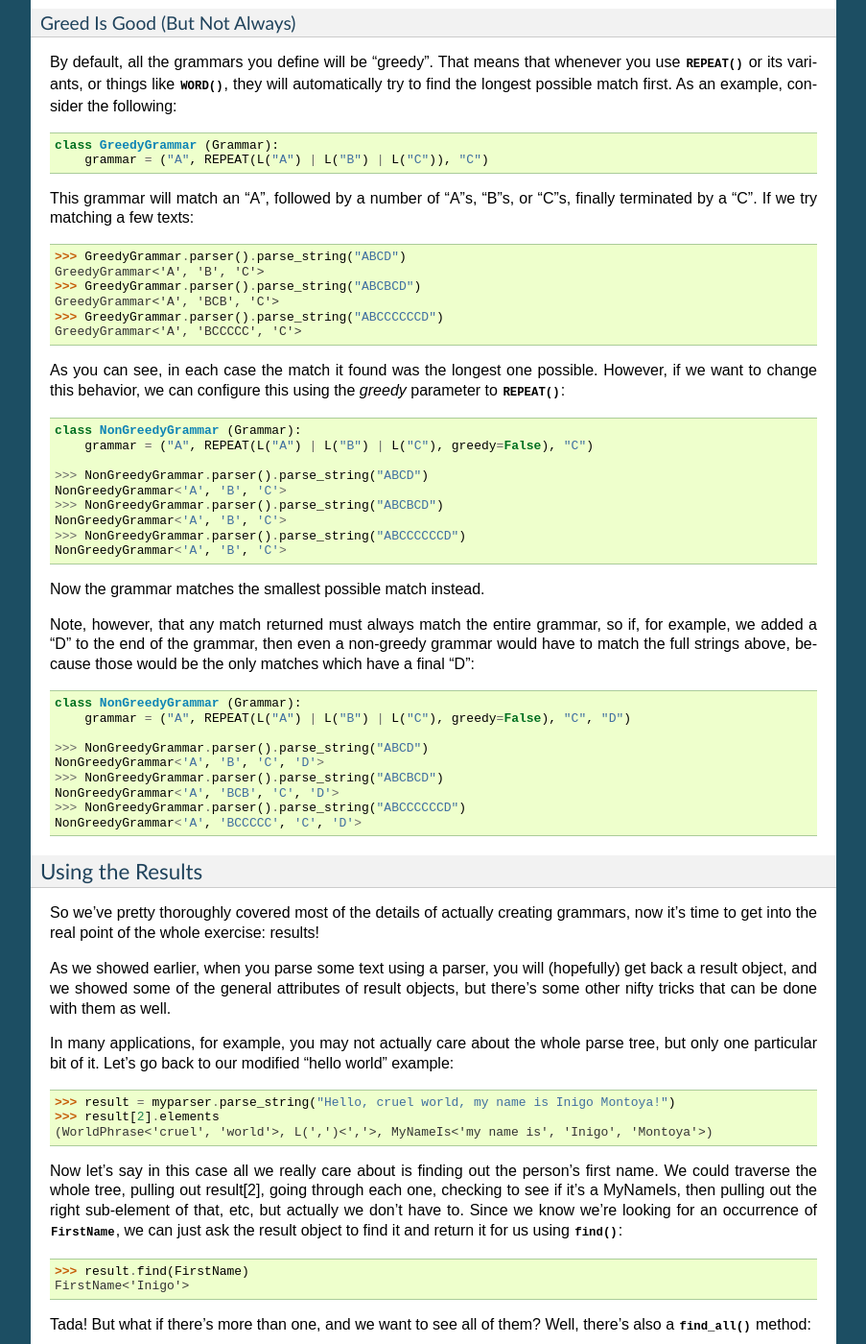
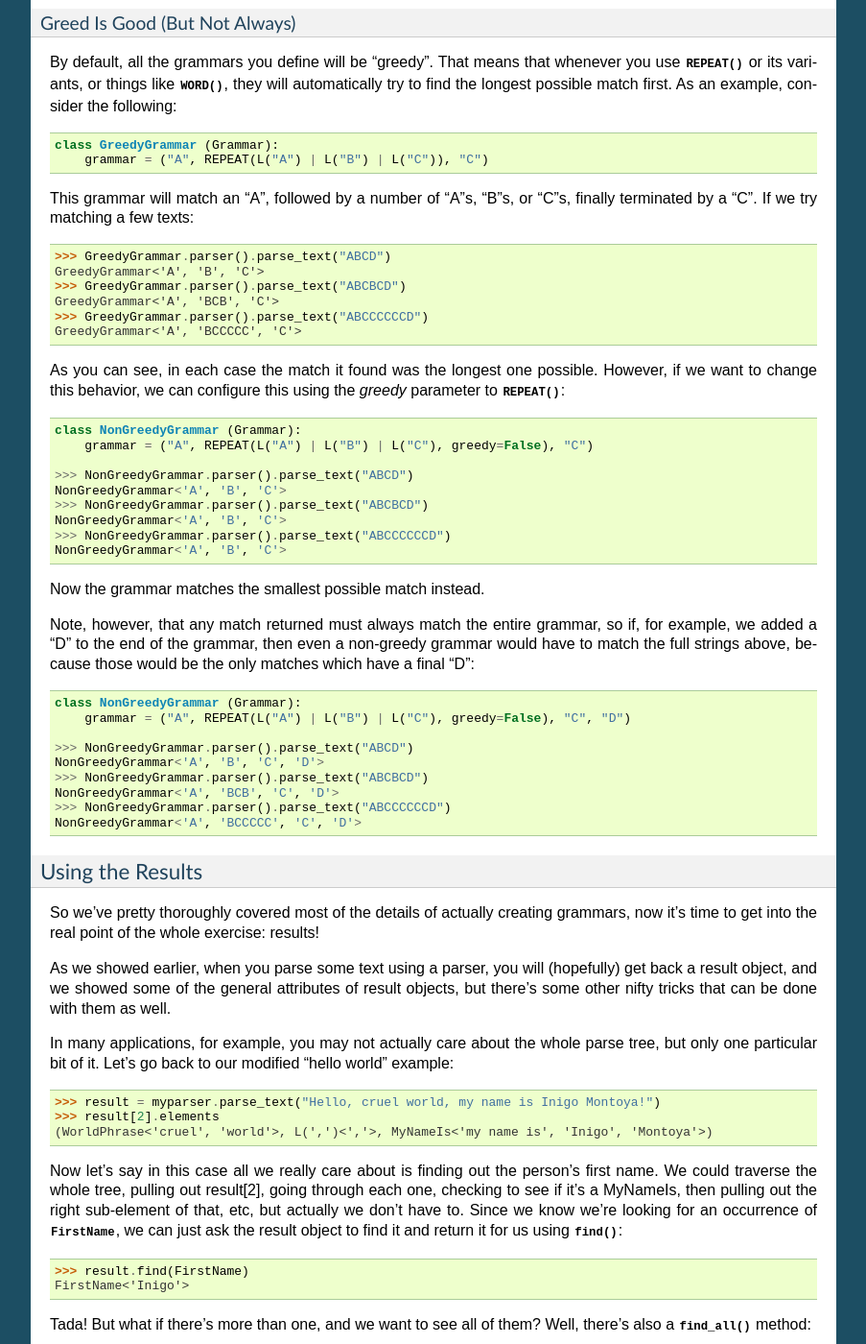
Before and after one commit to foogod/modgrammar, a Sphinx documentation site: the page built from doc/tutorial.rst, in a window 1280 px wide and 1400 px high, scrolled down 9110 px. Shown: the whole window at 96% size, without its empty margins (198-1101 px from the left). Built offline with Sphinx 7.4.7, drawn with Linux system fonts in a browser that asks for light colours; some of the changed text lies outside the part shown.

Commit message:
Enh 11: Deprecated parse_string in favor of parse_text Enh 16: Deprecated SPACE in favor of WHITESPACE

```diff
--- a/doc/libref.rst
+++ b/doc/libref.rst
@@ -132,7 +132,7 @@ Parser Objects
 
    Methods:
 
-   .. automethod:: GrammarParser.parse_string
+   .. automethod:: GrammarParser.parse_text
    .. automethod:: GrammarParser.parse_lines
    .. automethod:: GrammarParser.parse_file
    .. automethod:: GrammarParser.remainder
--- a/doc/tutorial.rst
+++ b/doc/tutorial.rst
@@ -26,9 +26,9 @@ So we have a grammar defined, and that's all well and good, but how do we actual
 
    myparser = MyGrammar.parser()
 
-This parser object can then be used to take pieces of text and attempt to match them against the associated grammar.  Parser objects have several different methods for doing this, depending on whether you're reading from a file, parsing all your text at once, getting it a bit at a time, etc, but for now we'll stick to trying to parse a single string.  To do this, just call the :meth:`~modgrammar.GrammarParser.parse_string` method::
+This parser object can then be used to take pieces of text and attempt to match them against the associated grammar.  Parser objects have several different methods for doing this, depending on whether you're reading from a file, parsing all your text at once, getting it a bit at a time, etc, but for now we'll stick to trying to parse a single string.  To do this, just call the :meth:`~modgrammar.GrammarParser.parse_text` method::
 
-   result = myparser.parse_string("Hello, world!")
+   result = myparser.parse_text("Hello, world!")
 
 Congratulations!  If you're following along in your own window, you have just successfully parsed a piece of text using a custom grammar and now have a parse result object containing all of the relevant information.  Let's take a look::
 
@@ -95,11 +95,11 @@ As you probably figured out already, this will allow us to match both "Goodbye,
 ::
 
    >>> myparser = MyGrammar.parser()
-   >>> result = myparser.parse_string("Hello, world!")
+   >>> result = myparser.parse_text("Hello, world!")
    >>> result.elements
    (L('Hello,')<'Hello,'>, L(',')<','>, None, L('world!')<'world!'>)
 
-   >>> result = myparser.parse_string("Goodbye, cruel world!")
+   >>> result = myparser.parse_text("Goodbye, cruel world!")
    >>> result.elements
    (L('Goodbye')<'Goodbye'>, L(',')<','>, L('cruel')<'cruel'>, L('world!')<'world!'>)
 
@@ -133,7 +133,7 @@ There we go.. we now have not just one grammar, but a whole grammar tree (well,
 So, let's see how it works::
 
    >>> myparser = MyGrammar.parser()
-   >>> result = myparser.parse_string("Hello, world!")
+   >>> result = myparser.parse_text("Hello, world!")
    >>> result.elements
    (OpeningWord<'Hello'>, L(',')<','>, WorldPhrase<None, 'world'>, L('!')<'!'>)
 
@@ -163,10 +163,10 @@ And we'll update our :class:`MyGrammar` to add the new option::
 There!  Now let's give it a whirl::
 
    >>> myparser = MyGrammar.parser()
-   >>> myparser.parse_string("Hello, wonderful world!")
+   >>> myparser.parse_text("Hello, wonderful world!")
    MyGrammar<'Hello', ',', 'wonderful world', '!'>
 
-   >>> myparser.parse_string("Hello, my name is Inigo Montoya!")
+   >>> myparser.parse_text("Hello, my name is Inigo Montoya!")
    MyGrammar<'Hello', ',', 'my name is Inigo Montoya', '!'>
 
 Remember that bit above about identifying results based on their class?  Here's an example of where it comes in handy.  Both of these are valid matches to the grammar, but they're two very different sorts of sentences.  How do we tell what type of sentence we're dealing with?  Well, just look at the type of the third element::
@@ -186,7 +186,7 @@ So what if we wanted to be able to include multiple phrases in the same sentence
 There, now we can have any number of :class:`WorldPhrase` or :class:`MyNameIs` matches before the final exclamation point::
 
    >>> myparser = MyGrammar.parser()
-   >>> results = myparser.parse_string("Hello, cruel world my name is Inigo Montoya!")
+   >>> results = myparser.parse_text("Hello, cruel world my name is Inigo Montoya!")
    >>> results.elements
    (OpeningWord<'Hello'>, L(',')<','>, <REPEAT><'cruel world', 'my name is Inigo Montoya'>, L('!')<'!'>)
    >>> results[2].elements
@@ -200,7 +200,7 @@ As you can see, the third element is now a :func:`~modgrammar.REPEAT` match, whi
 Because it's so common, the :func:`~modgrammar.LIST_OF` construct was created specifically to deal with this sort of case.  It's basically like :func:`~modgrammar.REPEAT`, except that you can specify a separator that should come between each repeated occurrence (but not at the beginning or end), so now we can have multiple sentiments in our sentence, but they have to be separated by commas::
 
    >>> myparser = MyGrammar.parser()
-   >>> result = myparser.parse_string("Hello, cruel world, my name is Inigo Montoya!")
+   >>> result = myparser.parse_text("Hello, cruel world, my name is Inigo Montoya!")
    >>> result[2].elements
    (WorldPhrase<'wonderful', 'world'>, L(',')<','>, MyNameIs<'my name is', 'Inigo', 'Montoya'>)
 
@@ -213,11 +213,11 @@ One last thing:  Currently our grammar will match a potentially infinite number
 
 Now it won't let us go too far overboard with our sentences::
 
-   >>> myparser.parse_string("Hello, cruel world!")
+   >>> myparser.parse_text("Hello, cruel world!")
    MyGrammar<'Hello', ',', 'cruel world', '!'>
-   >>> myparser.parse_string("Hello, cruel world, wonderful world!")
+   >>> myparser.parse_text("Hello, cruel world, wonderful world!")
    MyGrammar<'Hello', ',', 'cruel world, wonderful world', '!'>
-   >>> myparser.parse_string("Hello, cruel world, wonderful world, cruel world!")
+   >>> myparser.parse_text("Hello, cruel world, wonderful world, cruel world!")
    Traceback (most recent call last):
    ...
    modgrammar.ParseError: [line 1, column 91] Expected '!': found ', cruel world!'
@@ -272,7 +272,7 @@ And, in fact, this is what the :meth:`~modgrammar.Grammar.grammar_resolve_refs`
 
 And presto, a fully recursive grammar::
 
-   >>> Expression.parser().parse_string("(1*2)+(3*(4/(5-6)))")
+   >>> Expression.parser().parse_text("(1*2)+(3*(4/(5-6)))")
    Expression<'(1*2)', '+', '(3*(4/(5-6)))'>
 
 Note that while this grammar can theoretically support an unlimited depth of recursion, from a practical perspective each time the :mod:`modgrammar` engine descends into a sub-grammar it involves an associated method call, so the actual depth is limited by the python interpreter's stack.  (For most python implementations, however, the stack is large enough that this is usually not a large concern.)
@@ -289,7 +289,7 @@ We should also talk for a moment about what is known as "left recursion".  This
 
 This (recursive) grammar will match any number of literal "A"s, with the first element being an "A", and the second being a recursive :class:`RightRecursive` match, like so::
 
-   >>> result = RightRecursive.parser().parse_string("AAAB")
+   >>> result = RightRecursive.parser().parse_text("AAAB")
    >>> result
    RightRecursive<'A', 'AA'>
    >>> result.elements[1]
@@ -306,7 +306,7 @@ Now let's look at the same thing, but done in a left-recursive way::
 
 Now, theoretically, according to the rules of defining grammars, this is a perfectly valid grammar definition: it should match the same thing as :class:`RightRecursive`, but just with the recursive part being the first element of each match and the literal being the second.  The problem, however, is that since the :mod:`modgrammar` parser works in a left-to-right order, the first thing it will try to match is the first sub-grammar, which is a reference to :class:`LeftRecursive`, so it will try to match the first sub-grammar of that, which is a reference to :class:`LeftRecursive`, and so on, and so on.  The end result is that it will recurse infinitely (or really, until it runs out of stack space) before it ever starts actually matching anything at all::
 
-   >>> result = LeftRecursive.parser().parse_string("AAAB")
+   >>> result = LeftRecursive.parser().parse_text("AAAB")
    Traceback (most recent call last):
    ...
    RuntimeError: maximum recursion depth exceeded in __instancecheck__
@@ -345,11 +345,11 @@ By default, all the grammars you define will be "greedy".  That means that whene
 
 This grammar will match an "A", followed by a number of "A"s, "B"s, or "C"s, finally terminated by a "C".  If we try matching a few texts::
 
-   >>> GreedyGrammar.parser().parse_string("ABCD")
+   >>> GreedyGrammar.parser().parse_text("ABCD")
    GreedyGrammar<'A', 'B', 'C'>
-   >>> GreedyGrammar.parser().parse_string("ABCBCD")
+   >>> GreedyGrammar.parser().parse_text("ABCBCD")
    GreedyGrammar<'A', 'BCB', 'C'>
-   >>> GreedyGrammar.parser().parse_string("ABCCCCCCD")
+   >>> GreedyGrammar.parser().parse_text("ABCCCCCCD")
    GreedyGrammar<'A', 'BCCCCC', 'C'>
 
 As you can see, in each case the match it found was the longest one possible.  However, if we want to change this behavior, we can configure this using the *greedy* parameter to :func:`~modgrammar.REPEAT`::
@@ -357,11 +357,11 @@ As you can see, in each case the match it found was the longest one possible.  H
    class NonGreedyGrammar (Grammar):
        grammar = ("A", REPEAT(L("A") | L("B") | L("C"), greedy=False), "C")
 
-   >>> NonGreedyGrammar.parser().parse_string("ABCD")
+   >>> NonGreedyGrammar.parser().parse_text("ABCD")
    NonGreedyGrammar<'A', 'B', 'C'>
-   >>> NonGreedyGrammar.parser().parse_string("ABCBCD")
+   >>> NonGreedyGrammar.parser().parse_text("ABCBCD")
    NonGreedyGrammar<'A', 'B', 'C'>
-   >>> NonGreedyGrammar.parser().parse_string("ABCCCCCCD")
+   >>> NonGreedyGrammar.parser().parse_text("ABCCCCCCD")
    NonGreedyGrammar<'A', 'B', 'C'>
 
 Now the grammar matches the smallest possible match instead.
@@ -371,11 +371,11 @@ Note, however, that any match returned must always match the entire grammar, so
    class NonGreedyGrammar (Grammar):
        grammar = ("A", REPEAT(L("A") | L("B") | L("C"), greedy=False), "C", "D")
 
-   >>> NonGreedyGrammar.parser().parse_string("ABCD")
+   >>> NonGreedyGrammar.parser().parse_text("ABCD")
    NonGreedyGrammar<'A', 'B', 'C', 'D'>
-   >>> NonGreedyGrammar.parser().parse_string("ABCBCD")
+   >>> NonGreedyGrammar.parser().parse_text("ABCBCD")
    NonGreedyGrammar<'A', 'BCB', 'C', 'D'>
-   >>> NonGreedyGrammar.parser().parse_string("ABCCCCCCD")
+   >>> NonGreedyGrammar.parser().parse_text("ABCCCCCCD")
    NonGreedyGrammar<'A', 'BCCCCC', 'C', 'D'>
 
 Using the Results
@@ -387,7 +387,7 @@ As we showed earlier, when you parse some text using a parser, you will (hopeful
 
 In many applications, for example, you may not actually care about the whole parse tree, but only one particular bit of it.  Let's go back to our modified "hello world" example::
 
-   >>> result = myparser.parse_string("Hello, cruel world, my name is Inigo Montoya!")
+   >>> result = myparser.parse_text("Hello, cruel world, my name is Inigo Montoya!")
    >>> result[2].elements
    (WorldPhrase<'cruel', 'world'>, L(',')<','>, MyNameIs<'my name is', 'Inigo', 'Montoya'>)
 
@@ -398,7 +398,7 @@ Now let's say in this case all we really care about is finding out the person's
 
 Tada!  But what if there's more than one, and we want to see all of them?  Well, there's also a :meth:`~modgrammar.Grammar.find_all` method::
 
-   >>> result = myparser.parse_string("Hello, my name is Inigo Montoya, my name is Fezzik!")
+   >>> result = myparser.parse_text("Hello, my name is Inigo Montoya, my name is Fezzik!")
    >>> result.find_all(FirstName)
    [FirstName<'Inigo'>, FirstName<'Fezzik'>]
 
@@ -431,7 +431,7 @@ When defining any grammar class, you can associate with it one or more "tags".
 Now if we generate a new result from this grammar, we can actually search for elements with a "name" tag using :meth:`~modgrammar.Grammar.find_tag` and :meth:`~modgrammar.Grammar.find_tag_all`, just the same as we used :meth:`~modgrammar.Grammar.find` and :meth:`~modgrammar.Grammar.find_all` before::
 
    >>> myparser = MyGrammar.parser()
-   >>> result = myparser.parse_string("Hello, my name is Inigo Montoya, my name is Fezzik!")
+   >>> result = myparser.parse_text("Hello, my name is Inigo Montoya, my name is Fezzik!")
    >>> result.find_tag("name")
    FirstName<'Inigo'>
    >>> result.find_tag_all("name")
@@ -467,7 +467,7 @@ Now, there are two kinds of methods you can define for this purpose: methods whi
 Now if we take a look at the MyNameIs element produced from a parse result, it has some new (useful) attributes already set up for us::
 
    >>> myparser = MyGrammar.parser()
-   >>> result = myparser.parse_string("Hello, my name is Inigo Montoya!")
+   >>> result = myparser.parse_text("Hello, my name is Inigo Montoya!")
    >>> mynameis = result.find(MyNameIs)
    >>> mynameis.firstname
    'Inigo'
@@ -485,12 +485,12 @@ You might also have noticed the *sessiondata* parameter passed to :meth:`~modgra
 Now, depending on how we create the parser, we can get different results::
 
    >>> myparser = MyGrammar.parser({"name_prefix": "Mr."})
-   >>> result = myparser.parse_string("Hello, my name is Inigo Montoya!")
+   >>> result = myparser.parse_text("Hello, my name is Inigo Montoya!")
    >>> result.find(MyNameIs).fullname
    'Mr. Inigo Montoya'
 
    >>> myparser = MyGrammar.parser({"name_prefix": "The swordfighter"})
-   >>> result = myparser.parse_string("Hello, my name is Inigo Montoya!")
+   >>> result = myparser.parse_text("Hello, my name is Inigo Montoya!")
    >>> result.find(MyNameIs).fullname
    'The swordfighter Inigo Montoya'
 
@@ -517,7 +517,7 @@ Another nifty trick that can be performed with :meth:`~modgrammar.Grammar.elem_i
 Now any MyNameIs result object which is created will have the "has_lastname" tag if, and only if, it actually has a last name::
 
    >>> myparser = MyGrammar.parser()
-   >>> result = myparser.parse_string("Hello, my name is Inigo Montoya, my name is Fezzik!")
+   >>> result = myparser.parse_text("Hello, my name is Inigo Montoya, my name is Fezzik!")
    >>> result.find_all(MyNameIs)
    [MyNameIs<'my name is', 'Inigo', 'Montoya'>, MyNameIs<'my name is', 'Fezzik', None>]
    >>> result.find_tag_all("has_lastname")
@@ -539,7 +539,7 @@ Now all we have to do is take the result object we get, and call that method, an
 
    >>> names = []
    >>> myparser = MyGrammar.parser()
-   >>> result = myparser.parse_string("Hello, my name is Inigo Montoya, my name is Fezzik!")
+   >>> result = myparser.parse_text("Hello, my name is Inigo Montoya, my name is Fezzik!")
    >>> result.add_names_to_list(names)
    >>> names
    ['Inigo Montoya', 'Fezzik ']
@@ -554,7 +554,7 @@ As Simple As Possible (But No Simpler)
 
 Once you've started creating fairly complex grammars, you may come to notice that they tend to accumulate a lot of extra levels that you don't necessarily care about.  For example, in our perennial heavily-modified "hello world" example, every result object we get back is going to have an :class:`OpeningWord` as its first element, which then inside it will have the actual word used, so to get the word we need to do an extra level of indirection (``result[0][0]``)::
 
-   >>> result = myparser.parse_string("Hello, world!")
+   >>> result = myparser.parse_text("Hello, world!")
    >>> result[0]
    OpeningWord<'Hello'>
    >>> result[0][0]
@@ -570,7 +570,7 @@ We can actually do this, using "grammar collapsing".  Any individual grammar def
 
 Now, if we take a look at a result object, we'll see that the first element, instead of being an :class:`OpeningWord` object, is now the literal object itself::
 
-   >>> result = myparser.parse_string("Hello, world!")
+   >>> result = myparser.parse_text("Hello, world!")
    >>> result[0]
    L('Hello')<'Hello'>
 
@@ -592,17 +592,17 @@ In all the examples so far, we've been using our parser to parse single, individ
 
 Luckily, parser objects are designed to take some of the complexity out of this for us.  In addition to nice, neatly split up texts like we've been using, you can actually feed any amount of text, in any number of pieces, into a parser object and it will still do its thing quite happily.  Take the following example::
 
-   >>> myparser.parse_string("Hello, my na")
-   >>> myparser.parse_string("me is Inigo Montoya! Hello, my name is Fezzik!")
+   >>> myparser.parse_text("Hello, my na")
+   >>> myparser.parse_text("me is Inigo Montoya! Hello, my name is Fezzik!")
    MyGrammar<'Hello', ',', 'my name is Inigo Montoya', '!'>
-   >>> myparser.parse_string("")
+   >>> myparser.parse_text("")
    MyGrammar<'Hello', ',', 'my name is Fezzik', '!'>
 
-In this, you can see a few things.  First, when we first called :meth:`~modgrammar.GrammarParser.parse_string`, we had a good start (the text matched the beginning of our grammar), but it wasn't complete yet, so the parser just took that info and stored it away for later (returning :const:`None` to indicate it needed more text).  The next time, we actually gave it too much text, but that's ok, it finished matching the first instance of the grammar in the text and gave us back the result.  The extra didn't get lost, though, it's still stored in there ready for parsing the next time.  We then called :meth:`~modgrammar.GrammarParser.parse_string` again with an empty string.  This didn't add any more text to the buffer, but that's ok because we already had a complete match in the buffer left over from before, so it was able to parse that and return it to us.
+In this, you can see a few things.  First, when we first called :meth:`~modgrammar.GrammarParser.parse_text`, we had a good start (the text matched the beginning of our grammar), but it wasn't complete yet, so the parser just took that info and stored it away for later (returning :const:`None` to indicate it needed more text).  The next time, we actually gave it too much text, but that's ok, it finished matching the first instance of the grammar in the text and gave us back the result.  The extra didn't get lost, though, it's still stored in there ready for parsing the next time.  We then called :meth:`~modgrammar.GrammarParser.parse_text` again with an empty string.  This didn't add any more text to the buffer, but that's ok because we already had a complete match in the buffer left over from before, so it was able to parse that and return it to us.
 
 But what if we didn't want to parse the extra text left over in the buffer with this grammar?  What if we wanted to do something else with it instead?  Well, if we put too much in, we can always get it back by checking the remainder::
 
-   >>> myparser.parse_string("Hello, my name is Inigo Montoya! Hello, my name is Fezzik!")
+   >>> myparser.parse_text("Hello, my name is Inigo Montoya! Hello, my name is Fezzik!")
    MyGrammar<'Hello', ',', 'my name is Inigo Montoya', '!'>
    >>> myparser.remainder()
    ' Hello, my name is Fezzik!'
@@ -632,10 +632,10 @@ If we're going to do something else with the remainder, though, we probably don'
    >>> myparser.char
    0
 
-:meth:`~modgrammar.GrammarParser.parse_string` Options and Other Parsing Methods
+:meth:`~modgrammar.GrammarParser.parse_text` Options and Other Parsing Methods
 ^^^^^^^^^^^^^^^^^^^^^^^^^^^^^^^^^^^^^^^^^^^^^^^^^^^^^^^^^^^^^^^^^^^^^^^^^^^^^^^^
 
-Up to now, we've been using :meth:`~modgrammar.GrammarParser.parse_string` in its most basic way, by simply passing a string of text, but :meth:`~modgrammar.GrammarParser.parse_string` also supports several optional parameters which can affect how it parses the text, as well:
+Up to now, we've been using :meth:`~modgrammar.GrammarParser.parse_text` in its most basic way, by simply passing a string of text, but :meth:`~modgrammar.GrammarParser.parse_text` also supports several optional parameters which can affect how it parses the text, as well:
 
    *reset*
       If this option is set to a true value, the parser will automatically call :meth:`~modgrammar.GrammarParser.reset` before starting to parse the supplied text.
@@ -668,9 +668,9 @@ Up to now, we've been using :meth:`~modgrammar.GrammarParser.parse_string` in it
    *bol*
       Indicates whether the parser should consider this text to be at the "beginning of a line".  This is usually not needed, and really only affects grammars that use the :const:`~modgrammar.BOL` built-in to match on beginning-of-line.  This defaults to true if we are just starting (i.e. after a :meth:`~modgrammar.GrammarParser.reset`), or if the last bit of text ended with a newline sequence, and false otherwise.  About the only time you will usually need to use this is if you are doing some unusual parsing where end-of-line is indicated by something outside the context of the text itself (even in those cases, it is often more convenient to just "fake it" by inserting newlines into the text before passing it to the parser instead).
 
-(One sometimes useful combination is to call :meth:`~modgrammar.GrammarParser.parse_string` with ``reset=True, eof=True``, which basically eliminates all buffering, and forces the parser to match (or fail to match) each input text on its own merits for each call, regardless of what may come before or after (note that there may still be a remainder after the match, though, which would be discarded on the next call))
+(One sometimes useful combination is to call :meth:`~modgrammar.GrammarParser.parse_text` with ``reset=True, eof=True``, which basically eliminates all buffering, and forces the parser to match (or fail to match) each input text on its own merits for each call, regardless of what may come before or after (note that there may still be a remainder after the match, though, which would be discarded on the next call))
 
-In addition to the basic :meth:`~modgrammar.GrammarParser.parse_string`, parser objects also have a couple of other useful methods for parsing common types of inputs.  If you have a list (or really any iterable) of text items to parse, for example, you can use :meth:`~modgrammar.GrammarParser.parse_lines` to iterate through them and return each match::
+In addition to the basic :meth:`~modgrammar.GrammarParser.parse_text`, parser objects also have a couple of other useful methods for parsing common types of inputs.  If you have a list (or really any iterable) of text items to parse, for example, you can use :meth:`~modgrammar.GrammarParser.parse_lines` to iterate through them and return each match::
 
    >>> text = ["Hello, my na", "me is Inigo Montoya! Hello, my name is Fezzik!"]
    >>> result = myparser.parse_lines(text)
@@ -679,7 +679,7 @@ In addition to the basic :meth:`~modgrammar.GrammarParser.parse_string`, parser
    >>> list(result)
    [MyGrammar<'Hello', ',', 'my name is Inigo Montoya', '!'>, MyGrammar<'Hello', ',', 'my name is Fezzik', '!'>]
 
-Note that :meth:`~modgrammar.GrammarParser.parse_lines` is a generator method, which means it will only actually perform the parsing as each item is needed, so you can stop early if you've already gotten what you needed without incurring the extra overhead of parsing everything that might come later (It basically functions by calling :meth:`~modgrammar.GrammarParser.parse_string` as many times as necessary for each line in the input).  Note that although the method is called "parse_lines", the input does not necessarily need to be broken up on line boundaries.  Also note that you must still include newline sequences at the end of your lines (if they're important), the routine will not add them for you.
+Note that :meth:`~modgrammar.GrammarParser.parse_lines` is a generator method, which means it will only actually perform the parsing as each item is needed, so you can stop early if you've already gotten what you needed without incurring the extra overhead of parsing everything that might come later (It basically functions by calling :meth:`~modgrammar.GrammarParser.parse_text` as many times as necessary for each line in the input).  Note that although the method is called "parse_lines", the input does not necessarily need to be broken up on line boundaries.  Also note that you must still include newline sequences at the end of your lines (if they're important), the routine will not add them for you.
 
 Likewise, if you want to parse input from a file, there is a convenient :meth:`~modgrammar.GrammarParser.parse_file` method::
 
@@ -698,7 +698,7 @@ Likewise, if you want to parse input from a file, there is a convenient :meth:`~
 
 (:meth:`~modgrammar.GrammarParser.parse_file` is really just a wrapper method that opens the file, feeds its contents to :meth:`~modgrammar.GrammarParser.parse_lines`, and then closes it.)
 
-Both of these other parsing methods accept all of the same optional parameters that :meth:`~modgrammar.GrammarParser.parse_string` does (except *multi*).  In the case of :meth:`~modgrammar.GrammarParser.parse_file`, the *eof* argument defaults to true, meaning that when the end of the input file is reached, the parser will consider that to be EOF for the grammar (this can be overridden, though, if you don't want this behavior).
+Both of these other parsing methods accept all of the same optional parameters that :meth:`~modgrammar.GrammarParser.parse_text` does (except *multi*).  In the case of :meth:`~modgrammar.GrammarParser.parse_file`, the *eof* argument defaults to true, meaning that when the end of the input file is reached, the parser will consider that to be EOF for the grammar (this can be overridden, though, if you don't want this behavior).
 
 Exceptional Insight
 -------------------
@@ -707,7 +707,7 @@ Up to now, we've mostly been taking it for granted that the text you feed into t
 
 If you don't catch a :exc:`ParseError` when it is raised, it will result in a traceback looking something like the following::
 
-   >>> myparser.parse_string("Something Bogus")
+   >>> myparser.parse_text("Something Bogus")
    Traceback (most recent call last):
    ...
    modgrammar.ParseError: [line 1, column 1] Expected 'Goodbye' or 'Hello': Found 'Something Bogus'
```
Also changed, not shown: other parts of doc/libref.rst (+2 -2 lines), modgrammar/__init__.py (+47 -14 lines), 12 other files.
